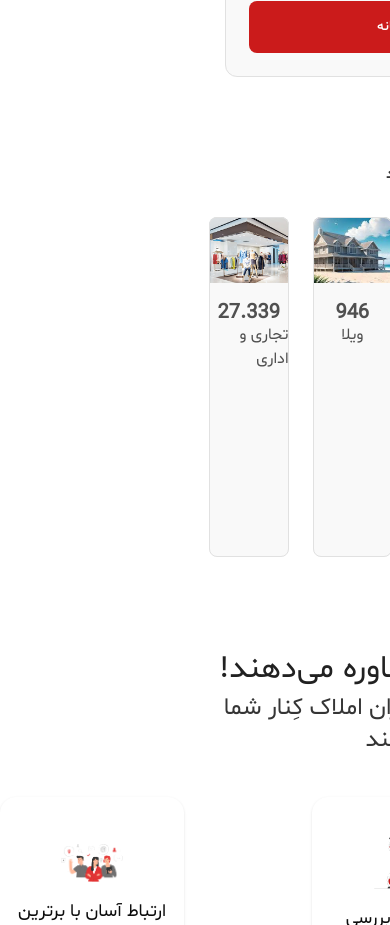
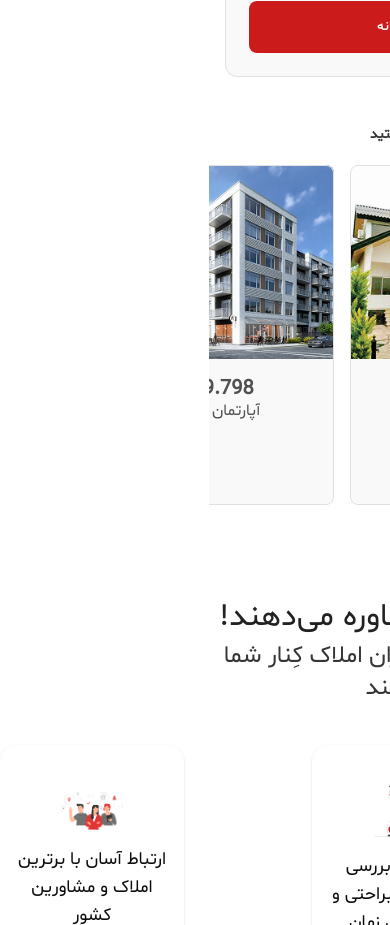
Before and after one commit to soheil-jalili/Saghfinoo, a Next.js app: page / in a window 390 px wide. Shown: the part 820-1745 px from the top of the page. Built offline with nearby package versions, Linux system fonts and the light colour scheme.

Commit message:
responsiv estates

```diff
--- a/components/templates/Index/Estate.tsx
+++ b/components/templates/Index/Estate.tsx
@@ -1,34 +1,95 @@
+'use client'
 import Title from "@/components/module/Title";
 import React from "react";
 import MainCard from "./MainCard";
+// Import Swiper React components
+import { Swiper, SwiperSlide } from "swiper/react";
+
+// Import Swiper styles
+import "swiper/css";
 
 const Estate: React.FC = () => {
   return (
     <section className="container">
-      <Title title="در سقفینو دنبال چه نوع ملکی هستید" className="mt-22 mb-8" />
+      <Title
+        title="در سقفینو دنبال چه نوع ملکی هستید"
+        className="mt-12 sm:mt-22 mb-5 sm:mb-8 px-4 md:px-0"
+      />
 
-      <div className="grid grid-cols-4 gap-6">
+      <Swiper
+        className="mySwiper px-4!"
+        spaceBetween={16}
+        slidesPerView={1}
+        breakpoints={{
+          335: {
+            slidesPerView: 1.5,
+          },
+          489: {
+            slidesPerView: 1.8,
+          },
+
+          642: {
+            slidesPerView: 2.1,
+          },
+          734: {
+            slidesPerView: 2.4,
+          },
+          825: {
+            slidesPerView: 2.7,
+          },
+          917: {
+            slidesPerView: 3,
+          },
+
+          1011: {
+            slidesPerView: 3.3,
+          },
+
+          1100: {
+            slidesPerView: 3.4,
+          },
+
+          1195: {
+            slidesPerView: 3.7,
+          },
+
+          1220: {
+            slidesPerView: 4,
+          },
+        }}
+      >
+        <SwiperSlide>
           <MainCard
             image="/assets/images/estate/image1.png"
             price="28.900"
             title="خانه مسکونی"
           />
+        </SwiperSlide>
+
+        <SwiperSlide>
           <MainCard
             image="/assets/images/estate/image2.png"
             price="309.798"
             title="آپارتمان و برج"
           />
+        </SwiperSlide>
+
+        <SwiperSlide>
           <MainCard
             image="/assets/images/estate/image3.png"
             price="946"
             title="ویلا"
           />
+        </SwiperSlide>
+
+        <SwiperSlide>
           <MainCard
             image="/assets/images/estate/image4.png"
             price="27.339"
             title="تجاری و اداری"
           />
-      </div>
+        </SwiperSlide>
+      </Swiper>
     </section>
   );
 };
```
Lines whose indentation alone changed are shown as unchanged.
